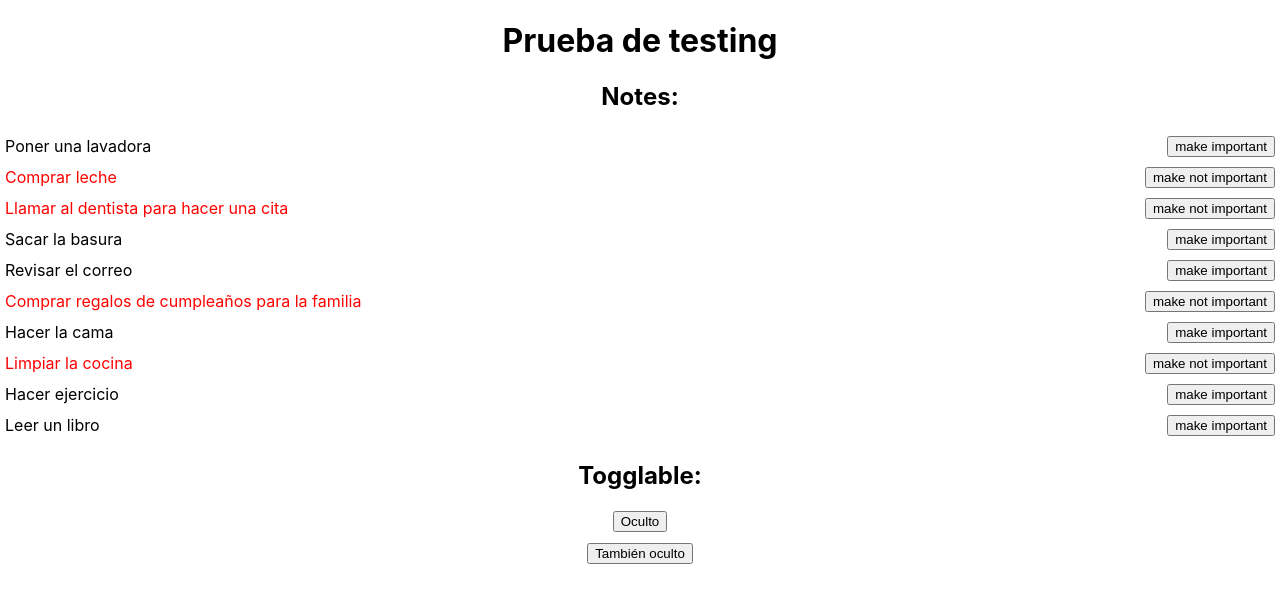
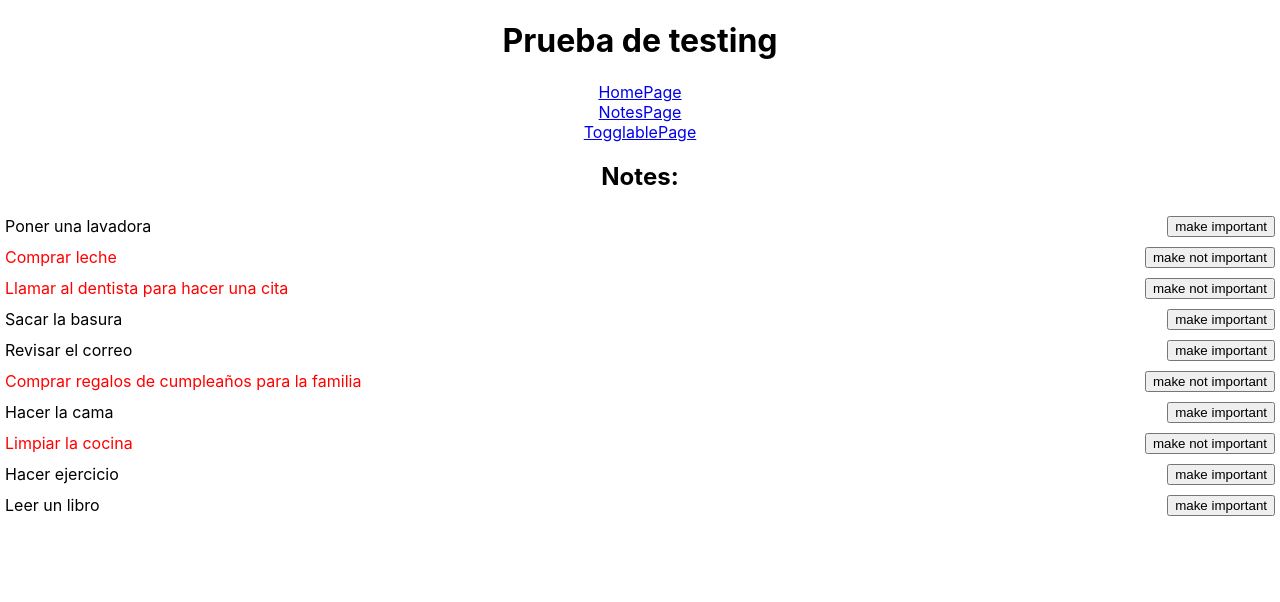
Before and after one commit to The-Valley-School/react-s12-testing-and-deploy, a React (Create React App) app: page /notes in a window 1280 px wide. Shown: the top 602 px of the page. Built offline with nearby package versions, Linux system fonts and the light colour scheme.

Commit message:
Added router to project

```diff
--- a/package.json
+++ b/package.json
@@ -9,6 +9,7 @@
     "@testing-library/user-event": "^13.5.0",
     "react": "^18.2.0",
     "react-dom": "^18.2.0",
+    "react-router-dom": "^6.9.0",
     "react-scripts": "5.0.1",
     "sass": "^1.59.2",
     "web-vitals": "^2.1.4"
--- a/src/App.js
+++ b/src/App.js
@@ -1,44 +1,31 @@
 import './App.scss';
 import React from 'react';
-import Note from './components/Note/Note';
-import { SAMPLE_NOTES } from './sample-notes';
-import Togglable from './components/Togglable/Togglable';
+import { BrowserRouter, Link, Routes, Route } from 'react-router-dom';
+import HomePage from './pages/HomePage';
+import NotesPage from './pages/NotesPage';
+import TogglablePage from './pages/TogglablePage';
 
 function App() {
-  const [notes, setNotes] = React.useState(SAMPLE_NOTES);
-
-  const toggleImportanceOf = (noteId) => {
-    const newNotes = notes.map((note) => {
-      if (note.id === noteId) {
-        return {
-          ...note,
-          important: !note.important,
-        };
-      }
-      return note;
-    });
-
-    setNotes(newNotes);
-  };
-
   return (
     <div className='App'>
       <h1>Prueba de testing</h1>
 
-      <h2>Notes:</h2>
-      {notes.map((note) => (
-        <Note key={note.id} note={note} toggleImportance={() => toggleImportanceOf(note.id)} />
-      ))}
+      <BrowserRouter>
+        <div className='links'>
+          <Link to='/'>HomePage</Link>
+          <br />
+          <Link to='/notes'>NotesPage</Link>
+          <br />
+          <Link to='/toggles'>TogglablePage</Link>
+          <br />
+        </div>
 
-      <h2>Togglable:</h2>
-      <Togglable buttonLabel='Oculto'>
-        <p>Este es un contenido oculto!</p>
-      </Togglable>
-
-      <Togglable buttonLabel='También oculto'>
-        <p>Hola amigos</p>
-        <p>Esto también es un contenido oculto...</p>
-      </Togglable>
+        <Routes>
+          <Route path='/' element={<HomePage></HomePage>}></Route>
+          <Route path='/notes' element={<NotesPage></NotesPage>}></Route>
+          <Route path='/toggles' element={<TogglablePage></TogglablePage>}></Route>
+        </Routes>
+      </BrowserRouter>
     </div>
   );
 }
--- /dev/null
+++ b/src/pages/HomePage.js
@@ -0,0 +1,9 @@
+const HomePage = () => {
+  return (
+    <div>
+      <h2>HomePage!</h2>
+    </div>
+  );
+};
+
+export default HomePage;
--- /dev/null
+++ b/src/pages/NotesPage.js
@@ -0,0 +1,32 @@
+import Note from '../components/Note/Note';
+import React from 'react';
+import { SAMPLE_NOTES } from '../sample-notes';
+
+const NotesPages = () => {
+  const [notes, setNotes] = React.useState(SAMPLE_NOTES);
+
+  const toggleImportanceOf = (noteId) => {
+    const newNotes = notes.map((note) => {
+      if (note.id === noteId) {
+        return {
+          ...note,
+          important: !note.important,
+        };
+      }
+      return note;
+    });
+
+    setNotes(newNotes);
+  };
+
+  return (
+    <div>
+      <h2>Notes:</h2>
+      {notes.map((note) => (
+        <Note key={note.id} note={note} toggleImportance={() => toggleImportanceOf(note.id)} />
+      ))}
+    </div>
+  );
+};
+
+export default NotesPages;
--- /dev/null
+++ b/src/pages/TogglablePage.js
@@ -0,0 +1,19 @@
+import Togglable from '../components/Togglable/Togglable';
+
+const TogglablePage = () => {
+  return (
+    <div>
+      <h2>Togglable:</h2>
+      <Togglable buttonLabel='Oculto'>
+        <p>Este es un contenido oculto!</p>
+      </Togglable>
+
+      <Togglable buttonLabel='También oculto'>
+        <p>Hola amigos</p>
+        <p>Esto también es un contenido oculto...</p>
+      </Togglable>
+    </div>
+  );
+};
+
+export default TogglablePage;
```
Also changed, not shown: 9 other files (tests, documents, lock files or other folders).
